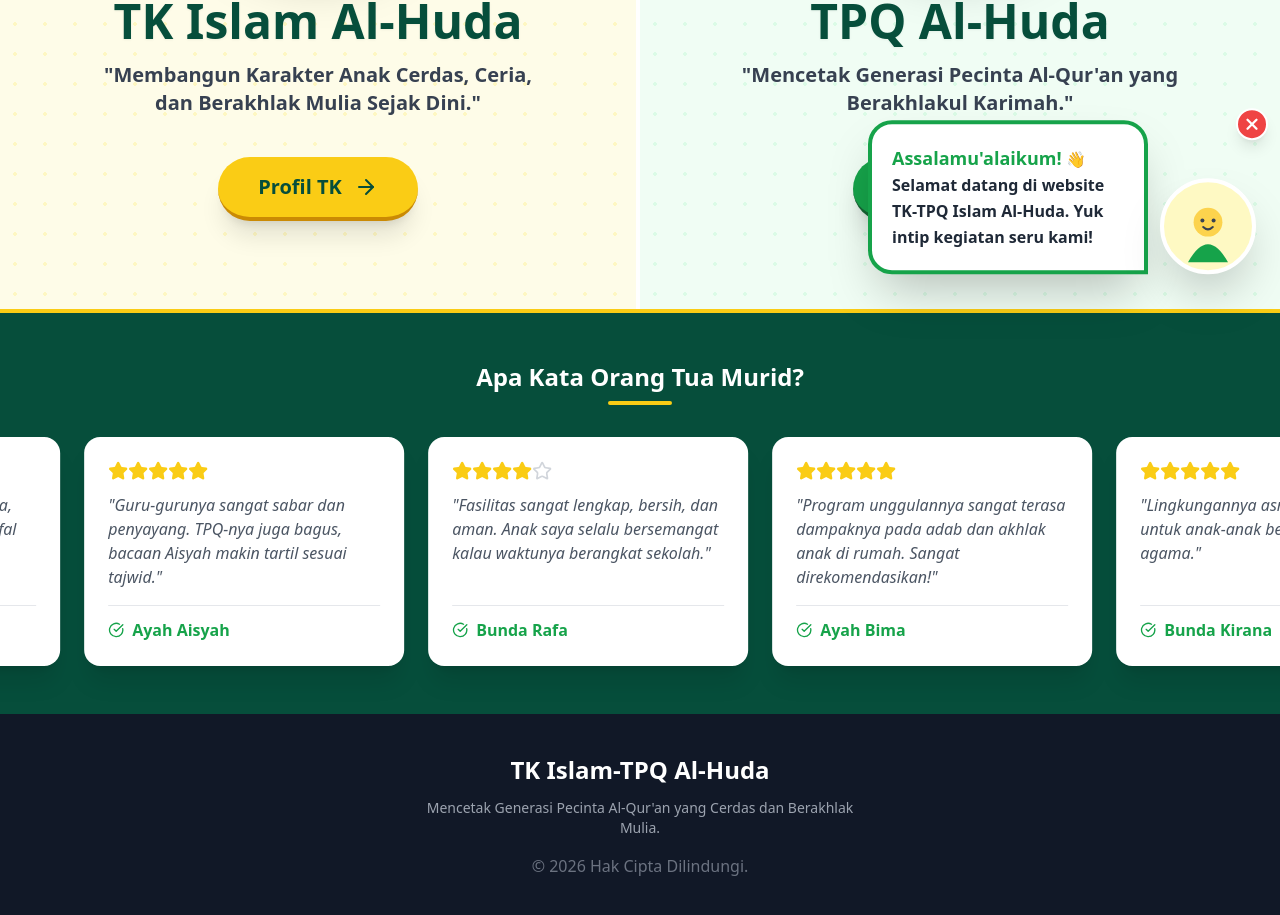
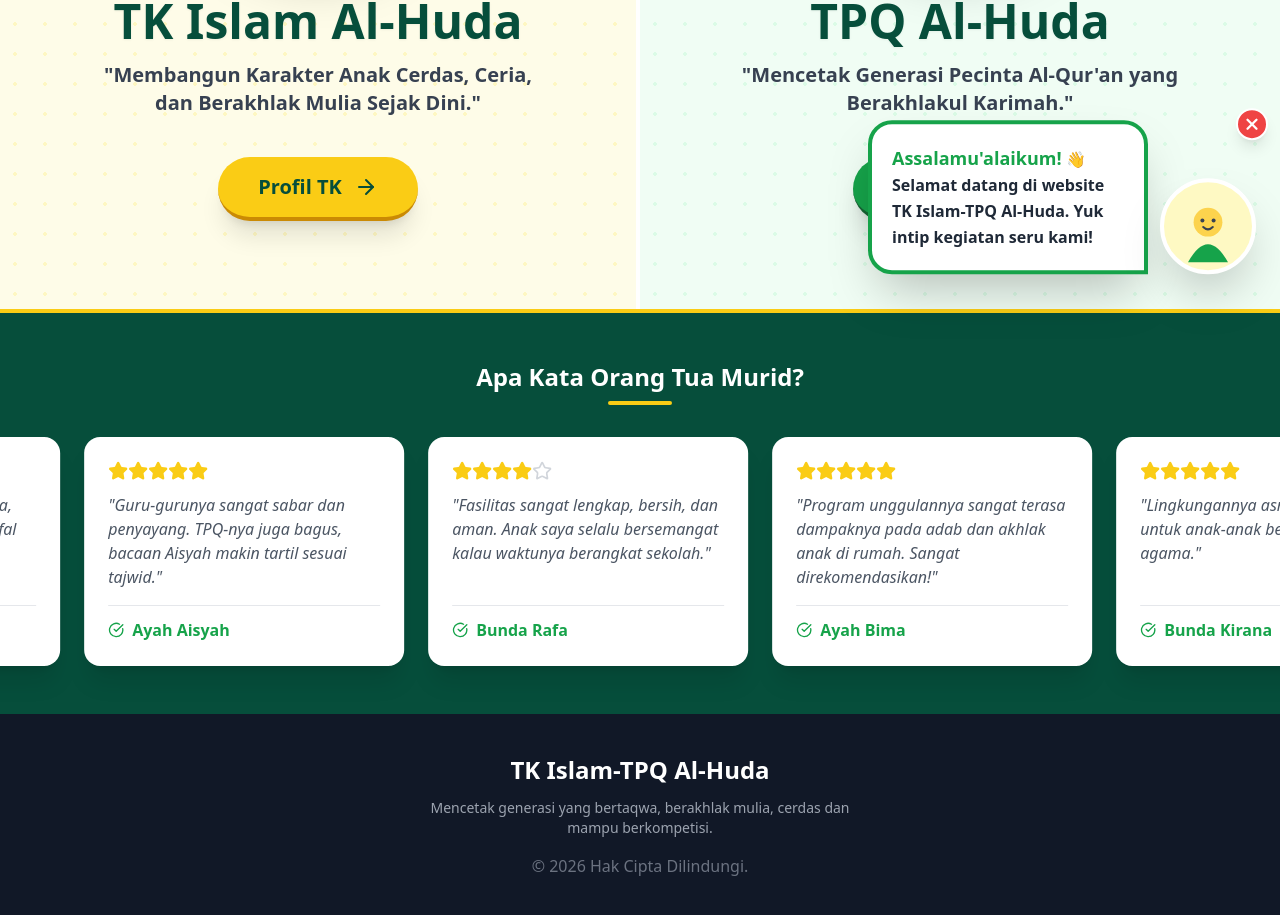
Before and after one commit to tktpq-al-huda/tk-tpq-project, a React (Vite) app: page / in a window 1280 px wide. Shown: the part 491-1406 px from the top of the page. Built offline with nearby package versions, Linux system fonts and the light colour scheme; no server answers.

Commit message:
change name tk-islam-tpq-al-huda

```diff
--- a/src/App.jsx
+++ b/src/App.jsx
@@ -98,7 +98,7 @@ export default function App() {
 
         <footer className="bg-gray-900 text-gray-400 text-center py-10 mt-auto z-10">
           <p className="text-2xl font-extrabold text-white mb-3">TK Islam-TPQ Al-Huda</p>
-          <p className="mb-4 text-sm max-w-md mx-auto">Mencetak Generasi Pecinta Al-Qur'an yang Cerdas dan Berakhlak Mulia.</p>
+          <p className="mb-4 text-sm max-w-md mx-auto">Mencetak generasi yang bertaqwa, berakhlak mulia, cerdas dan mampu berkompetisi.</p>
           <p className="text-gray-500">&copy; {new Date().getFullYear()} Hak Cipta Dilindungi.</p>
         </footer>
 
--- a/src/pages/Home.jsx
+++ b/src/pages/Home.jsx
@@ -68,7 +68,7 @@ export default function Home() {
             <div className="bg-white text-gray-800 p-5 rounded-3xl rounded-br-none shadow-2xl border-4 border-huda-green max-w-[280px]">
               <p className="text-base font-bold leading-relaxed">
                 <span className="text-huda-green text-lg">Assalamu'alaikum!</span> 👋<br/>
-                Selamat datang di website TK-TPQ Islam Al-Huda. Yuk intip kegiatan seru kami!
+                Selamat datang di website TK Islam-TPQ  Al-Huda. Yuk intip kegiatan seru kami!
               </p>
             </div>
             <div className="w-24 h-24 bg-yellow-100 rounded-full border-4 border-white shadow-2xl overflow-hidden flex-shrink-0">
```
